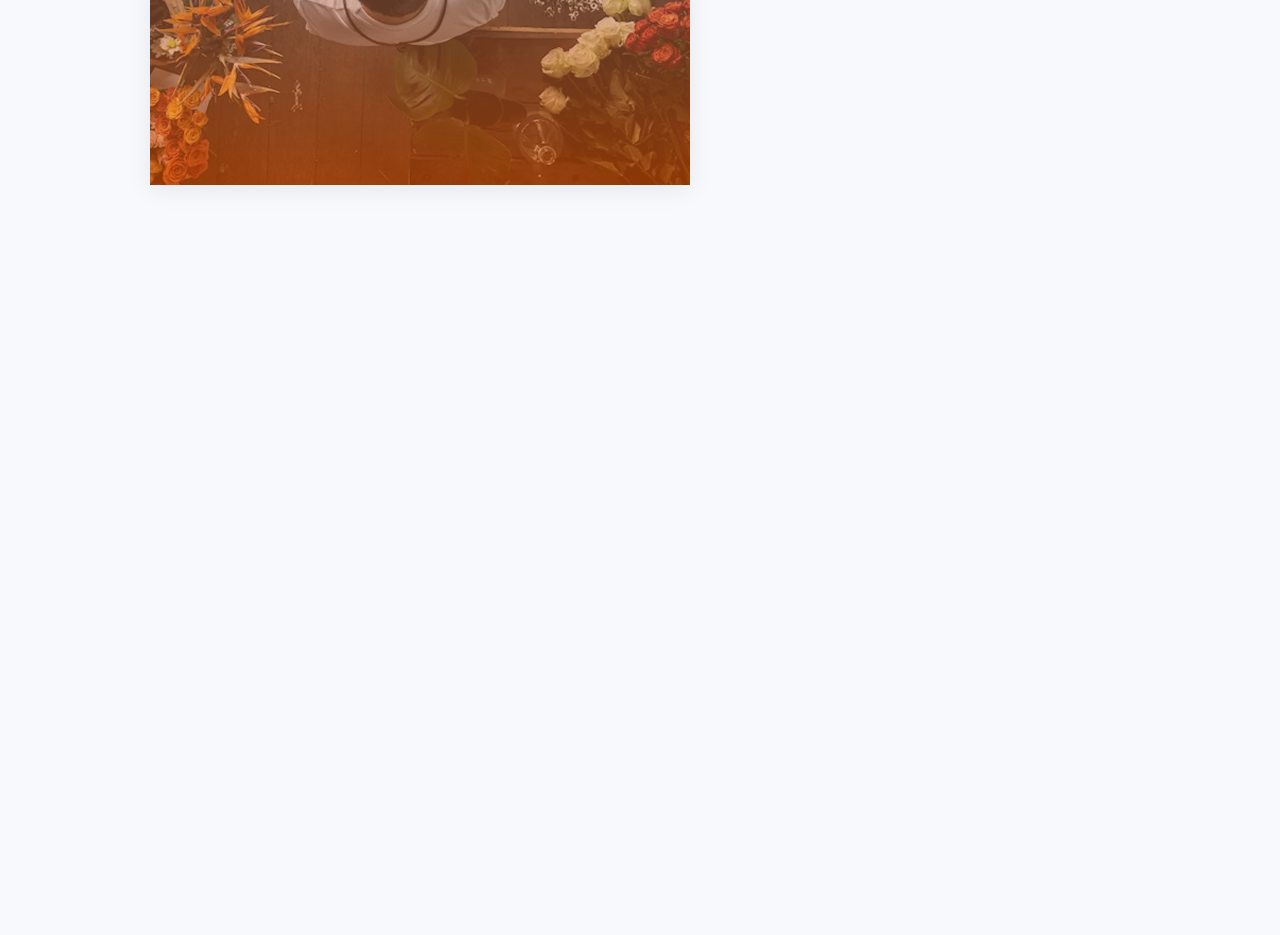
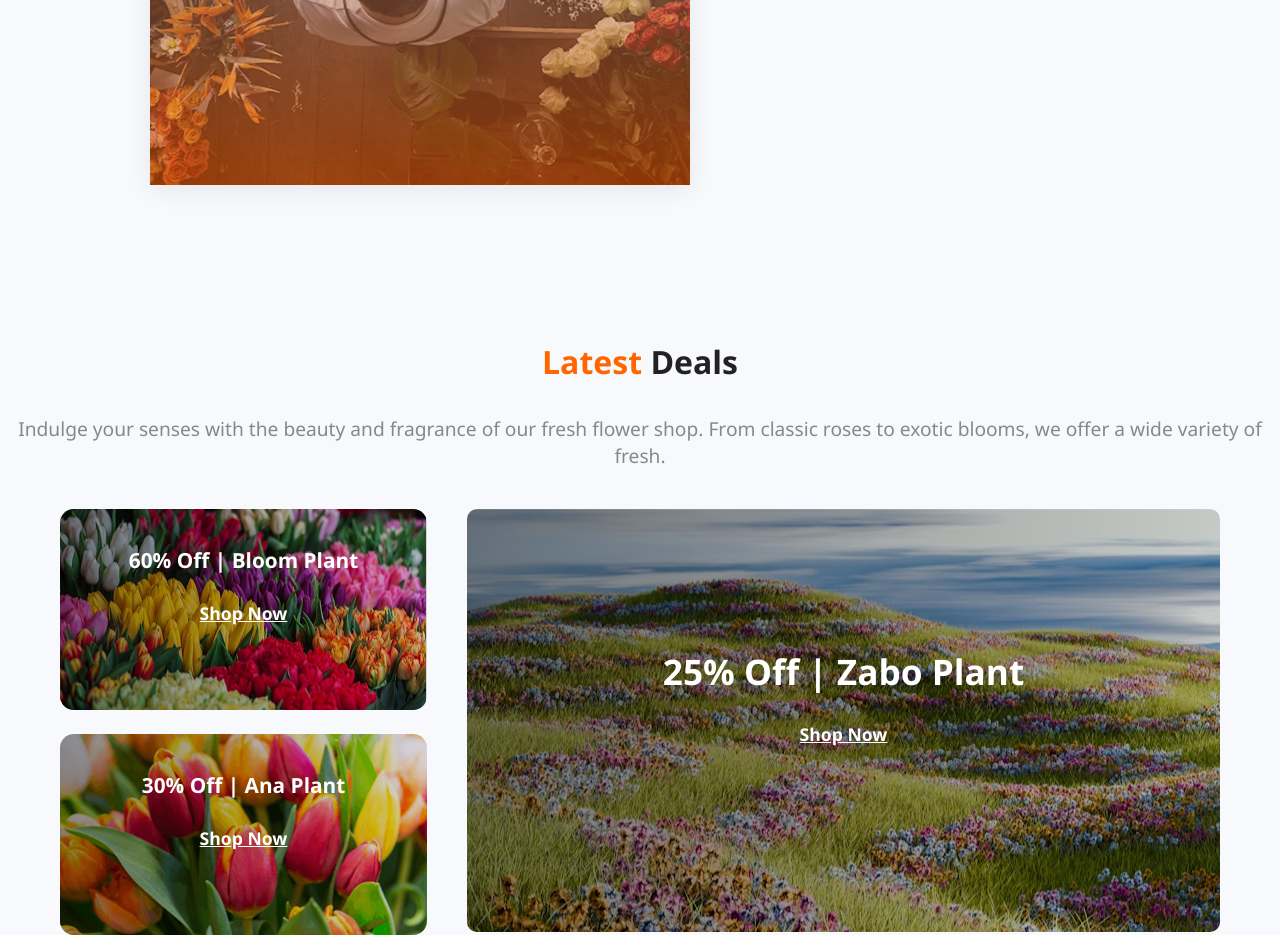
Before and after one commit to khnazmul007/PH-Assignment-02, a plain HTML site: page index.html in a window 1280 px wide. Shown: the part 2476-3411 px from the top of the page. Before the commit the page ends 2714 px from the top, so only its background shows below. Drawn offline with Linux system fonts and the light colour scheme.

Commit message:
added the Latest Deals Section

```diff
--- a/index.html
+++ b/index.html
@@ -111,3 +111,33 @@
             </ul>
         </div>
     </section>
+
+     <!-- Latest Deals Section -->
+    <section class="deals container">
+        <h2 class="deals-title"><span class="highlight">Latest</span> <span class="deals-black">Deals</span></h2>
+        <p class="deals-desc">Indulge your senses with the beauty and fragrance of our fresh flower shop. From classic roses to exotic blooms, we offer a wide variety of fresh.</p>
+        <div class="deals-flex">
+            <div class="deals-left">
+                <div class="deal-card deal-small" style="background-image: url('assets/deal-bloom.png');">
+                    <div class="deal-overlay">
+                        <div class="deal-text">60% Off | Bloom Plant</div>
+                        <a href="#" class="deal-btn">Shop Now</a>
+                    </div>
+                </div>
+                <div class="deal-card deal-small" style="background-image: url('assets/deal-ana.png');">
+                    <div class="deal-overlay">
+                        <div class="deal-text">30% Off | Ana Plant</div>
+                        <a href="#" class="deal-btn">Shop Now</a>
+                    </div>
+                </div>
+            </div>
+            <div class="deals-right">
+                <div class="deal-card deal-large" style="background-image: url('assets/deal-zabo.png');">
+                    <div class="deal-overlay">
+                        <div class="deal-text deal-large-text">25% Off | Zabo Plant</div>
+                        <a href="#" class="deal-btn">Shop Now</a>
+                    </div>
+                </div>
+            </div>
+        </div>
+    </section>
--- a/styles.css
+++ b/styles.css
@@ -240,3 +240,138 @@ body {
     margin-bottom: 1rem;
     line-height: 1.5;
 }
+
+.deals {
+    margin-left: auto;
+    margin-right: auto;
+    margin-top: 150px;
+    width: fit-content;
+    max-width: 100%;
+}
+.deals h2 {
+    text-align: center;
+    font-size: 2rem;
+    margin-bottom: 2rem;
+}
+.deals-grid {
+    display: grid;
+    grid-template-columns: repeat(auto-fit, minmax(250px, 1fr));
+    gap: 1.5rem;
+}
+.deals-title {
+    text-align: center;
+    font-size: 5rem;
+    font-weight: bold;
+    margin-bottom: 0.5rem;
+    display: block;
+    width: 100%;
+}
+.deals-title .highlight {
+    color: #ff6600;
+}
+.deals-title .deals-black {
+    color: #222;
+}
+.deals-desc {
+    text-align: center;
+    color: #888;
+    font-size: 1.2rem;
+    margin-bottom: 2.5rem;
+    display: block;
+    width: 100%;
+}
+.deals-flex {
+    display: flex;
+    gap: 2.5rem;
+    justify-content: center;
+    align-items: flex-start;
+    margin-top: 2.5rem;
+}
+.deals-left {
+    display: flex;
+    flex-direction: column;
+    gap: 1.5rem;
+}
+.deals-right {
+    display: flex;
+    flex-direction: column;
+    justify-content: center;
+}
+.deal-card {
+    background-size: cover;
+    background-position: center;
+    border-radius: 20px;
+    position: relative;
+    overflow: hidden;
+    display: flex;
+    align-items: flex-end;
+    min-width: 270px;
+}
+.deal-small {
+    width: 367px;
+    height: 201px;
+    border-radius: 14px;
+}
+.deal-small .deal-text {
+    text-align: center;
+    width: 100%;
+}
+.deal-large {
+    width: 753px;
+    height: 423px;
+    border-radius: 10px;
+}
+.deal-overlay {
+    width: 100%;
+    height: 100%;
+    background: linear-gradient(90deg, rgba(0,0,0,0.45) 0%, rgba(0,0,0,0.15) 100%);
+    display: flex;
+    flex-direction: column;
+    justify-content: center;
+    align-items: center;
+    padding: 1.5rem;
+}
+.deal-text {
+    color: #fff;
+    font-size: 1.3rem;
+    font-weight: bold;
+    margin-bottom: 1.2rem;
+    text-align: left;
+    width: 100%;
+}
+.deal-large-text {
+    font-size: 2.2rem;
+    text-align: center;
+    width: 100%;
+}
+.deal-btn {
+    color: #fff;
+    background: none;
+    border: none;
+    font-weight: bold;
+    font-size: 1.1rem;
+    text-decoration: underline;
+    cursor: pointer;
+    margin-top: 0.5rem;
+    transition: color 0.2s;
+}
+.deal-btn:hover {
+    color: #ff6600;
+}
+.deal-badge {
+    position: absolute;
+    bottom: 15px;
+    left: 15px;
+    background: #ff6600;
+    color: #fff;
+    padding: 0.4rem 1rem;
+    border-radius: 20px;
+    font-weight: bold;
+    font-size: 1rem;
+    box-shadow: 0 2px 8px rgba(0,0,0,0.08);
+}
+
+.newsletter {
+    margin: 3rem 0 0 0;
+    position: relative;
+}
```
